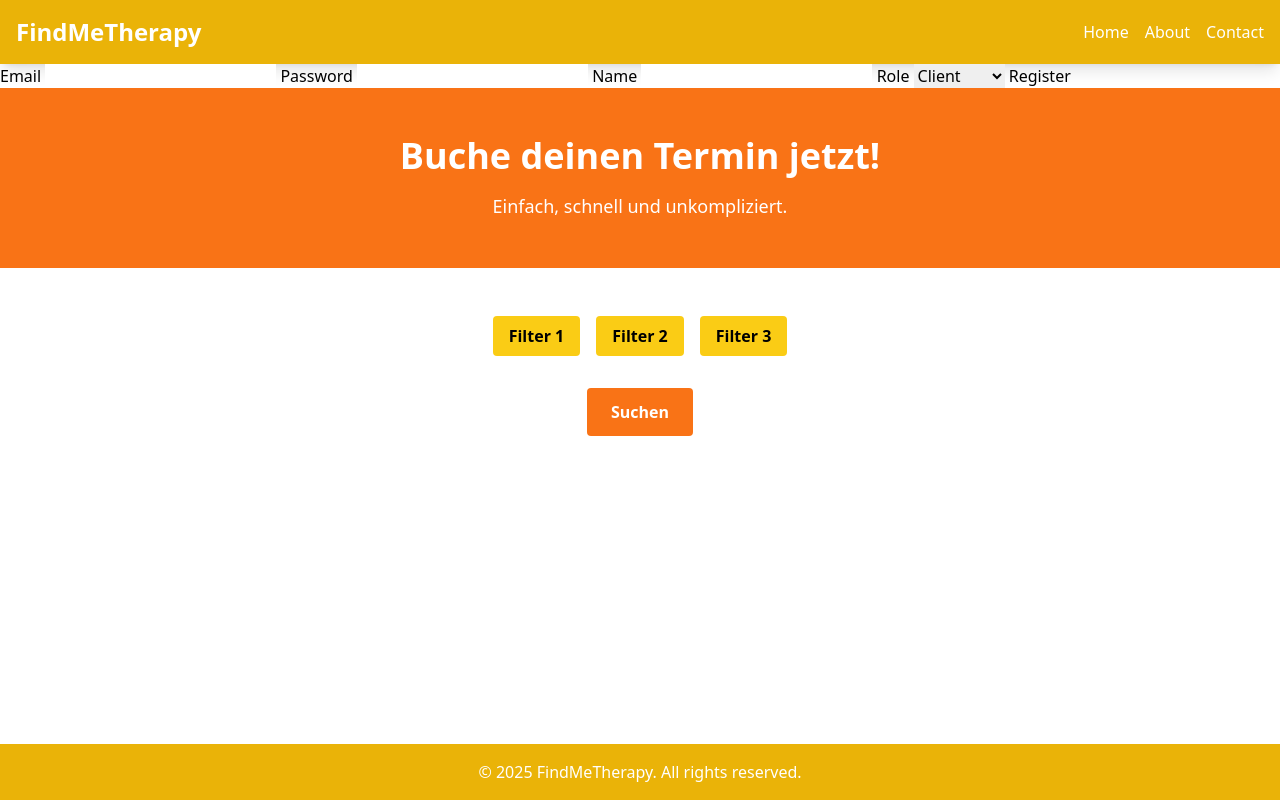
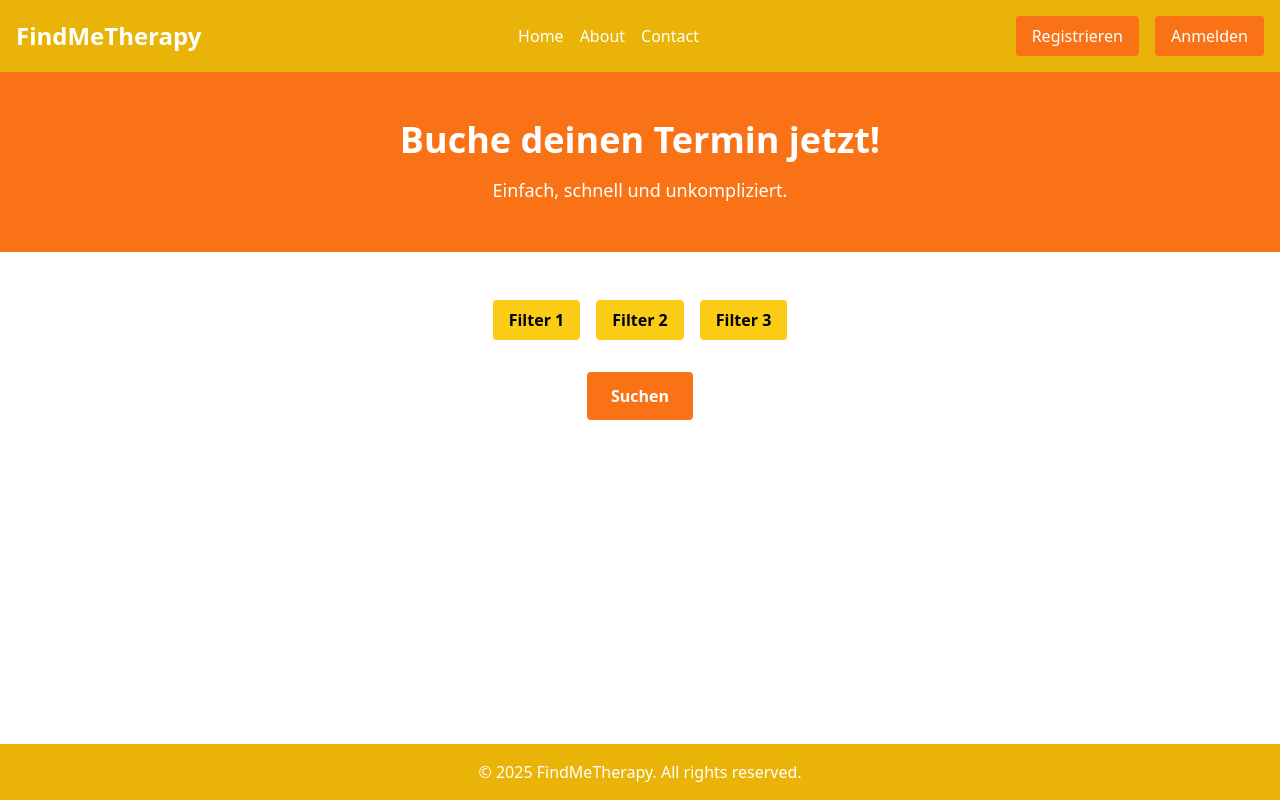
Before and after one commit to AlenioH/find-me-therapy, a SvelteKit app: page / in a window 1280 px wide. Built offline with nearby package versions, Linux system fonts and the light colour scheme.

Commit message:
Add registration modal component for clients, move db logic

```diff
--- /dev/null
+++ b/src/lib/components/SignupClientsModal.svelte
@@ -0,0 +1,110 @@
+<script>
+  export let showModal = false;
+  export let closeModal = () => {};
+  export let title = 'Modal Title';
+
+  let email = '';
+  let password = '';
+  let name = '';
+
+  const handleClose = () => {
+    closeModal();
+  };
+
+  // close modal when clicking outside the modal
+  const handleOutsideClick = (event) => {
+    const modalContent = event.target.closest('.modal-content');
+    if (!modalContent) {
+      closeModal();
+    }
+  };
+
+  async function handleSubmit(event) {
+    event.preventDefault();
+    const response = await fetch('/api/create-user', {
+      method: 'POST',
+      headers: { 'Content-Type': 'application/json' },
+      body: JSON.stringify({ email, password, name, role: 'client' }),
+    });
+
+    if (response.ok) {
+      alert('User created successfully');
+      closeModal();
+    } else {
+      alert('Failed to create user');
+    }
+  }
+</script>
+
+{#if showModal}
+  <div
+    class="fixed inset-0 bg-black bg-opacity-50 z-50 flex justify-center items-center"
+    on:click={handleOutsideClick}
+    on:keydown={(e) =>
+      e.key === 'Enter' || e.key === ' ' ? handleClose() : null}
+    aria-label="Close modal"
+    role="button"
+    tabindex="0"
+  >
+    <div class="modal-content bg-white rounded-lg w-96 p-6 relative">
+      <button
+        class="absolute top-4 right-4 text-gray-500 hover:text-gray-700"
+        on:click={handleClose}
+      >
+        &times;
+      </button>
+
+      <h2 class="text-2xl font-bold mb-4 text-center">{title}</h2>
+
+      <form on:submit={handleSubmit}>
+        <div class="mb-4">
+          <label for="name" class="block text-sm font-medium text-gray-700"
+            >Name</label
+          >
+          <input
+            type="text"
+            id="name"
+            bind:value={name}
+            class="w-full mt-1 p-2 border rounded-lg focus:ring-2 focus:ring-orange-500"
+            required
+          />
+        </div>
+
+        <div class="mb-4">
+          <label for="email" class="block text-sm font-medium text-gray-700"
+            >Email</label
+          >
+          <input
+            type="email"
+            id="email"
+            bind:value={email}
+            class="w-full mt-1 p-2 border rounded-lg focus:ring-2 focus:ring-orange-500"
+            required
+          />
+        </div>
+
+        <div class="mb-4">
+          <label for="password" class="block text-sm font-medium text-gray-700"
+            >Password</label
+          >
+          <input
+            type="password"
+            id="password"
+            bind:value={password}
+            class="w-full mt-1 p-2 border rounded-lg focus:ring-2 focus:ring-orange-500"
+            required
+          />
+        </div>
+
+        <div class="text-center mt-4">
+          <button
+            type="submit"
+            class="bg-orange-500 text-white py-2 px-6 rounded-lg hover:bg-orange-400"
+          >
+            Registrieren
+          </button>
+        </div>
+      </form>
+    </div>
+  </div>
+{/if}
--- a/src/routes/+layout.svelte
+++ b/src/routes/+layout.svelte
@@ -1,26 +1,67 @@
 <script>
   import '../app.css';
+  import { writable } from 'svelte/store';
+  import Modal from '$lib/components/SignupClientsModal.svelte';
+
+  // store to control the visibility of the modals
+  const showRegisterModal = writable(false);
+  const showLoginModal = writable(false);
+
+  // functions to open and close the modals
+  const openRegisterModal = () => showRegisterModal.set(true);
+  const openLoginModal = () => showLoginModal.set(true);
+  const closeRegisterModal = () => showRegisterModal.set(false);
+  const closeLoginModal = () => showLoginModal.set(false);
 </script>
 
 <div class="flex flex-col min-h-screen">
+  <!-- Header -->
   <header class="bg-yellow-500 text-white py-4 shadow-lg">
     <div class="container mx-auto flex justify-between items-center px-4">
       <h1 class="text-2xl font-bold">FindMeTherapy</h1>
       <nav>
         <ul class="flex space-x-4">
           <li><a href="/" class="hover:underline">Home</a></li>
-          <li><a href="#" class="hover:underline">About</a></li>
-          <li><a href="#" class="hover:underline">Contact</a></li>
+          <li><a href="/about" class="hover:underline">About</a></li>
+          <li><a href="/contact" class="hover:underline">Contact</a></li>
         </ul>
       </nav>
+      <div class="flex space-x-4">
+        <button
+          class="bg-orange-500 text-white py-2 px-4 rounded hover:bg-orange-400"
+          on:click={openRegisterModal}
+        >
+          Registrieren
+        </button>
+        <button
+          class="bg-orange-500 text-white py-2 px-4 rounded hover:bg-orange-400"
+          on:click={openLoginModal}
+        >
+          Anmelden
+        </button>
+      </div>
     </div>
   </header>
 
+  <!-- Main Content -->
   <main class="flex-grow">
     <slot />
   </main>
 
+  <!-- Footer -->
   <footer class="bg-yellow-500 text-white text-center py-4">
     <p>&copy; 2025 FindMeTherapy. All rights reserved.</p>
   </footer>
+
+  <!-- Modals -->
+  <Modal
+    showModal={$showRegisterModal}
+    closeModal={closeRegisterModal}
+    title="Registrieren"
+  />
+  <Modal
+    showModal={$showLoginModal}
+    closeModal={closeLoginModal}
+    title="Anmelden"
+  />
 </div>
--- a/src/routes/+page.svelte
+++ b/src/routes/+page.svelte
@@ -8,45 +8,7 @@
     // redirect to search-results page with dummy query results
     goto('/search-results', { state: { data: dummyResults } });
   };
-
-  let email = '';
-  let password = '';
-  let name = '';
-  let role = 'client';
-
-  async function handleSubmit() {
-    const response = await fetch('/api/create-user', {
-      method: 'POST',
-      headers: { 'Content-Type': 'application/json' },
-      body: JSON.stringify({ email, password, name, role }),
-    });
-
-    if (response.ok) {
-      alert('User created successfully');
-    } else {
-      alert('Failed to create user');
-    }
-  }
 </script>
-
-<form on:submit|preventDefault={handleSubmit}>
-  <label for="email">Email</label>
-  <input type="email" id="email" bind:value={email} required />
-
-  <label for="password">Password</label>
-  <input type="password" id="password" bind:value={password} required />
-
-  <label for="name">Name</label>
-  <input type="text" id="name" bind:value={name} required />
-
-  <label for="role">Role</label>
-  <select id="role" bind:value={role}>
-    <option value="client">Client</option>
-    <option value="therapist">Therapist</option>
-  </select>
-
-  <button type="submit">Register</button>
-</form>
 
 <!-- CAT section -->
 <section class="bg-orange-500 text-white py-12 text-center">
```
